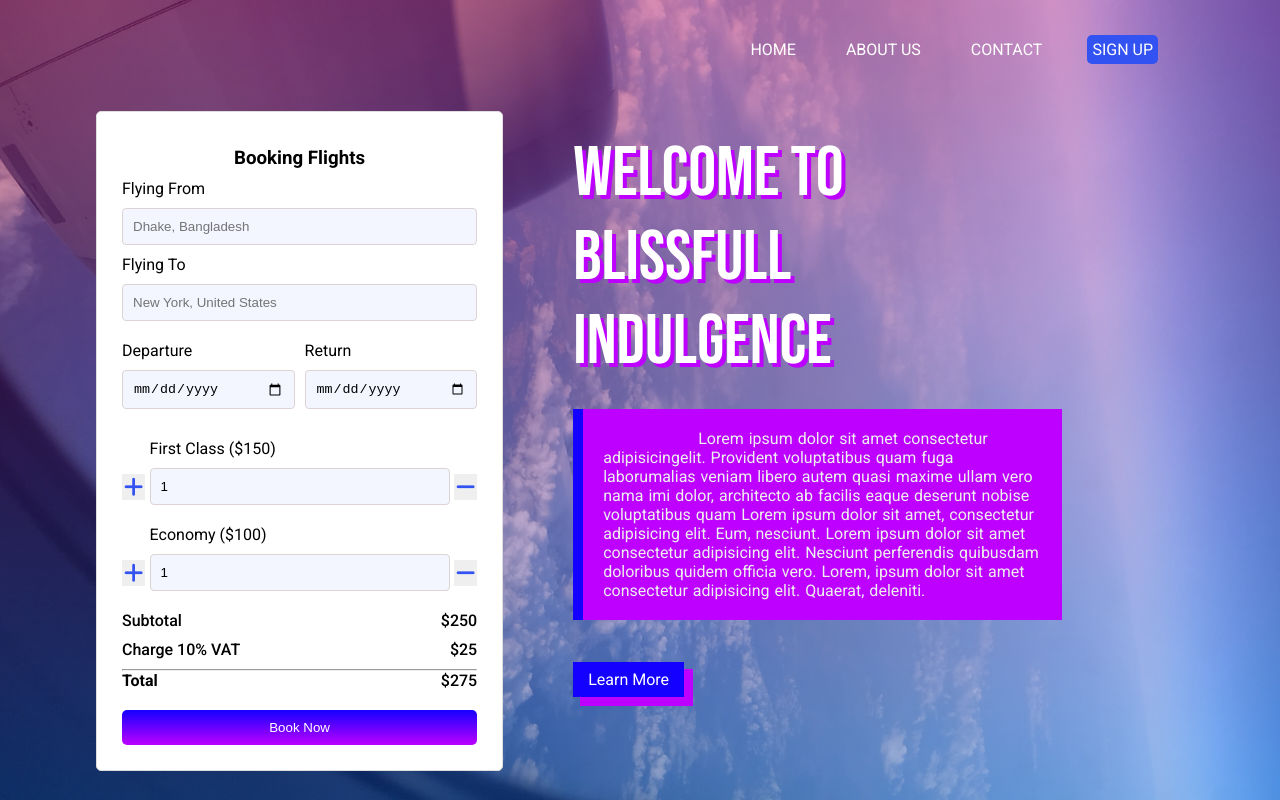
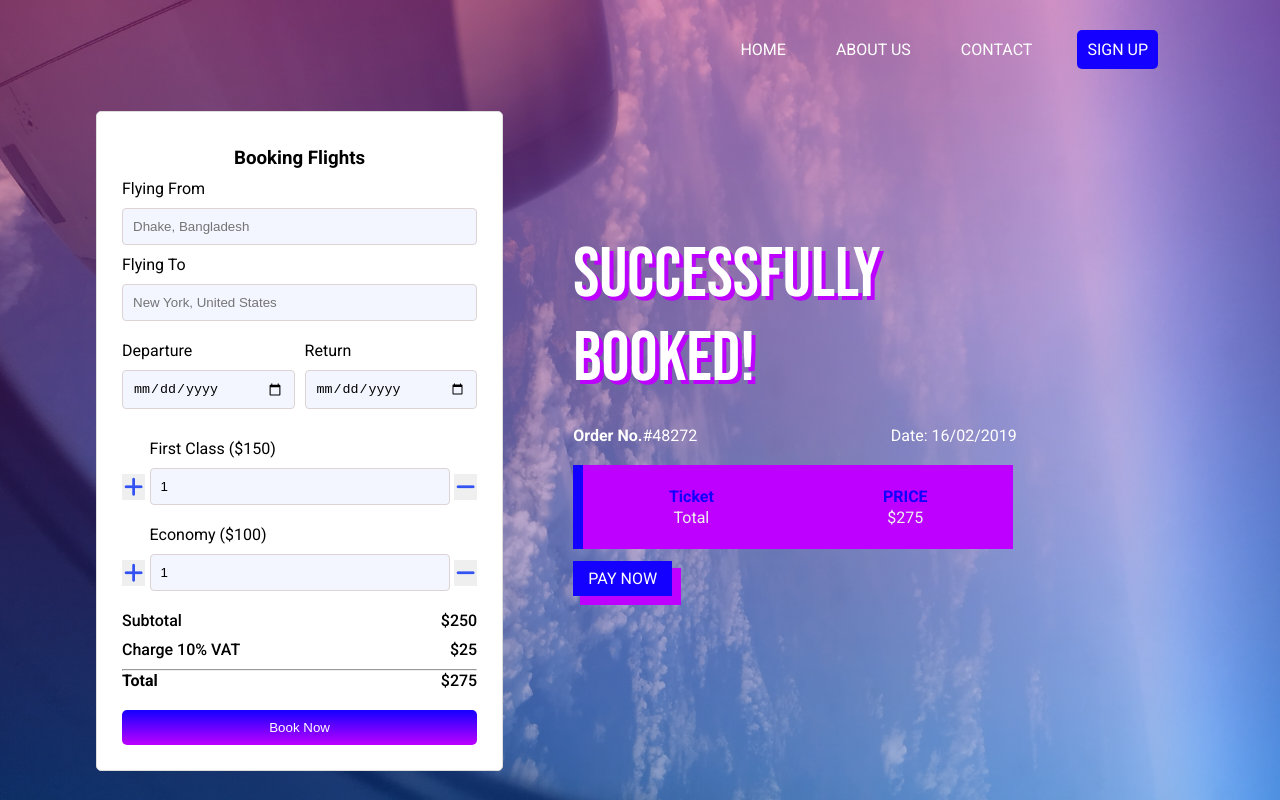
Before and after one commit to iftikharrasha/ninja-fly-air-ticket-purchase, a plain HTML site: page index.html in a window 1280 px wide. Both pictures are taken after a click on the button "Book Now". Drawn offline with Linux system fonts and the light colour scheme.

Commit message:
ticked booking success added

```diff
--- a/index.html
+++ b/index.html
@@ -102,14 +102,51 @@
                     </div>
                 </div>
             </div>
-            <button class="btn-style">Book Now</button>
+            <button id="booking-btn" class="btn-style">Book Now</button>
         </div>
 
-        <div class="booking-content">
-            <h1>welcome to blissfull<br>indulgence</h1>
+        <div id="message-area" class="booking-content">
+            <h1>welcome to <br>blissfull indulgence</h1>
             <p>Lorem ipsum dolor sit amet consectetur adipisicingelit. Provident voluptatibus quam fuga laborumalias veniam libero autem quasi maxime ullam vero nama imi dolor, architecto ab facilis eaque deserunt nobise voluptatibus quam Lorem ipsum dolor sit amet, consectetur adipisicing elit. Eum, nesciunt. Lorem ipsum dolor sit amet consectetur adipisicing elit. Nesciunt perferendis quibusdam doloribus quidem officia vero. Lorem, ipsum dolor sit amet consectetur adipisicing elit. Quaerat, deleniti.
             </p>
             <a href="#" class="learn">Learn More</a>
+        </div>
+
+        <div id="success-area" class="booking-content">
+            <h1>Successfully Booked!</h1>
+            <div class="invoice-card">
+                <div class="invoice-title">
+                  <div id="main-title">
+                    <h4>Order No.</h4>
+                    <span>#48272</span>
+                  </div>
+
+                  <span id="date">Date: 16/02/2019</span>
+                </div>
+
+                <div class="invoice-details">
+                  <table class="invoice-table">
+                    <thead>
+                      <tr class="table-title">
+                        <td>Ticket</td>
+                        <td>PRICE</td>
+                      </tr>
+                    </thead>
+
+                    <tbody>
+
+                      <tr>
+                        <td>Total</td>
+                        <td>$<span id="booked-total">275</span></td>
+                      </tr>
+                    </tbody>
+                  </table>
+                </div>
+
+                <div class="invoice-footer">
+                  <a class="learn" class="btn btn-primary">PAY NOW</a>
+                </div>
+              </div>
         </div>
     </main>
 
@@ -152,13 +189,23 @@
 
             const grandTotal = subTotal - vat;
             document.getElementById("grand-total").innerText = grandTotal;
+            document.getElementById("booked-total").innerText = grandTotal;
         }
 
         function getInputValue(ticket){
          const ticketInput = document.getElementById(ticket + "-class-input");
          const ticketCount = parseInt(ticketInput.value);
          return ticketCount;
-      }
+        }
+
+         //booking button event handler
+        const booking_button = document.getElementById('booking-btn');
+        booking_button.addEventListener("click", function(){
+            const booking_area = document.getElementById('message-area');
+            booking_area.style.display = "none";
+            const success_area = document.getElementById("success-area");
+            success_area.style.display = "block";
+        })
     </script>
 </body>
 
--- a/style.css
+++ b/style.css
@@ -42,11 +42,16 @@ nav ul li a {
 	padding: 5px;
 }
 
-nav ul li a:hover,
-a.active {
-	background-color: #3352f2;
+nav ul li a.active {
+	background-color: #1400ff;
 	border-radius: 5px;
+	padding: 10px;
 }
+
+nav ul li a:hover {
+	background-color: #bd00ff;
+}
+
 .main-content {
 	display: grid;
 	grid-template-columns: 2fr 3fr;
@@ -179,3 +184,40 @@ a.active {
 	box-shadow: 8px 8px 0px 1px black;
 	text-decoration: none;
 }
+
+#success-area {
+	display: none;
+}
+
+.invoice-title {
+	overflow: hidden;
+}
+
+#main-title {
+	width: 65%;
+	float: left;
+}
+
+#main-title h4 {
+	float: left;
+}
+
+#date {
+	width: 30%;
+}
+
+.invoice-table {
+	width: 90%;
+	text-align: center;
+	padding: 20px 0;
+	background-color: #bd00ff;
+	word-spacing: 1px;
+	color: #eeeeee;
+	border-left: 10px solid #1400ff;
+	margin: 20px 0;
+}
+
+.table-title {
+	color: #1400ff;
+	font-weight: bold;
+}
```
